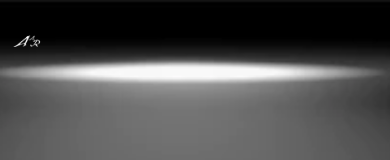
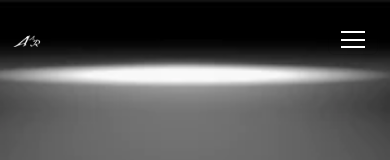
Before and after one commit to AshrafAKRahman/portfolioAtRoot, a React (Create React App) app: page / in a window 390 px wide. Shown: the top 160 px of the page. Built offline with nearby package versions, Linux system fonts and the light colour scheme.

Commit message:
added hamburger menu

```diff
--- a/src/App.css
+++ b/src/App.css
@@ -46,6 +46,18 @@ h1, h2, h3, h4, h6{
   margin: 0;
   padding: 0;
   line-height: normal;
+}
+
+.navbar-toggle-icon {
+  background-color: #000; /* Set the background color of the hamburger icon */
+}
+
+.navbar-link {
+  color: #000; /* Set the color of the menu links */
+}
+
+.navbar-link:hover {
+  color: #fff; /* Set the hover color of the menu links */
 }
 
 .black-header {
@@ -287,7 +299,7 @@ nav.navbar .navbar-toggler[aria-expanded="true"] .navbar-toggler-icon {
   margin-left: 25px;
 }
 #banner-img {
-  margin-top: -180px;
+  margin-top: -250px;
 }
 
 .carousel {
@@ -300,6 +312,11 @@ nav.navbar .navbar-toggler[aria-expanded="true"] .navbar-toggler-icon {
 
 .txt-rotate > .wrap {
   border-right: 0.08em solid #666;
+}
+@media only screen and (max-width: 576px){
+  #banner-img {
+    margin-top: -120px;
+  }
 }
 
 /************ Skills Css ************/
--- a/src/components/Contact.js
+++ b/src/components/Contact.js
@@ -79,8 +79,6 @@ export const Contact = () => {
                   }
                 >
                   <h2>Get In Touch</h2>
-                  <p> ashraf.ak.rahman@gmail.com</p>
-                  <p>07555 095 091</p>
                   <form onSubmit={handleSubmit}>
                     <Row>
                       <Col size={12} sm={6} className="px-1">
--- a/src/components/NavBar.js
+++ b/src/components/NavBar.js
@@ -7,6 +7,7 @@ import navIcon2 from "../assets/img/nav-icon2.svg";
 export const NavBar = () => {
   const [activeLink, setActiveLink] = useState("home");
   const [scrolled, seScrolled] = useState(false);
+  const [expanded, setExpanded] = useState(false);
 
   useEffect(() => {
     const onScroll = () => {
@@ -25,16 +26,24 @@ export const NavBar = () => {
   const onUpdateActiveLink = (value) => {
     setActiveLink(value);
   };
+  const toggleMenu = () => {
+    setExpanded(!expanded);
+  };
+
+  const isMobile = window.innerWidth <= 768; // adjust the width as needed
 
   return (
-    <Navbar expand="lg" className={scrolled ? "scrolled" : ""}>
+    <Navbar
+      expand="lg"
+      expanded={expanded}
+      onToggle={toggleMenu}
+      className="navbar-wrapper"
+    >
       <Container>
         <Navbar.Brand href="#home">
           <img src={logo} alt="logo" />
         </Navbar.Brand>
-        <Navbar.Toggle aria-controls="basic-navbar-nav">
-          <span className="navbar-toggle-icon"></span>
-        </Navbar.Toggle>
+        <Navbar.Toggle aria-controls="basic-navbar-nav"></Navbar.Toggle>
         <Navbar.Collapse id="basic-navbar-nav">
           <Nav className="me-auto">
             <Nav.Link
@@ -100,3 +109,106 @@ export const NavBar = () => {
 };
 
 export default NavBar;
+
+// import { useState, useEffect } from "react";
+// import { Nav, Navbar, Container } from "react-bootstrap";
+// import logo from "../assets/img/logo.png";
+// import navIcon1 from "../assets/img/nav-icon1.svg";
+// import navIcon2 from "../assets/img/nav-icon2.svg";
+
+// export const NavBar = () => {
+//   const [activeLink, setActiveLink] = useState("home");
+//   const [scrolled, seScrolled] = useState(false);
+
+//   useEffect(() => {
+//     const onScroll = () => {
+//       if (window.scrollY > 50) {
+//         seScrolled(true);
+//       } else {
+//         seScrolled(false);
+//       }
+//     };
+
+//     window.addEventListener("scroll", onScroll);
+
+//     return () => window.removeEventListener("scroll", onScroll);
+//   }, []);
+
+//   const onUpdateActiveLink = (value) => {
+//     setActiveLink(value);
+//   };
+
+//   return (
+//     <Navbar expand="lg" className={scrolled ? "scrolled" : ""}>
+//       <Container>
+//         <Navbar.Brand href="#home">
+//           <img src={logo} alt="logo" />
+//         </Navbar.Brand>
+//         <Navbar.Toggle aria-controls="basic-navbar-nav">
+//           <span className="navbar-toggle-icon"></span>
+//         </Navbar.Toggle>
+//         <Navbar.Collapse id="basic-navbar-nav">
+//           <Nav className="me-auto">
+//             <Nav.Link
+//               href="#home"
+//               className={
+//                 activeLink === "home" ? "active navbar-link" : "navbar-link"
+//               }
+//               onClick={() => onUpdateActiveLink("home")}
+//             >
+//               Home
+//             </Nav.Link>
+//             <Nav.Link
+//               href="#skills"
+//               className={
+//                 activeLink === "skills" ? "active navbar-link" : "navbar-link"
+//               }
+//               onClick={() => onUpdateActiveLink("skills")}
+//             >
+//               Skills
+//             </Nav.Link>
+//             <Nav.Link
+//               href="#project"
+//               className={
+//                 activeLink === "project" ? "active navbar-link" : "navbar-link"
+//               }
+//               onClick={() => onUpdateActiveLink("projects")}
+//             >
+//               Projects
+//             </Nav.Link>
+//             <Nav.Link
+//               href="#connect"
+//               className={
+//                 activeLink === "connect" ? "active navbar-link" : "navbar-link"
+//               }
+//               onClick={() => onUpdateActiveLink("connect")}
+//             >
+//               Contact
+//             </Nav.Link>
+//           </Nav>
+//           <span className="navbar-text">
+//             <div className="social-icon">
+//               <a
+//                 id="linkedin-icon"
+//                 href="https://www.linkedin.com/in/ashraf-a-rahman-b7b508120/"
+//                 rel="noreferrer"
+//                 target="_blank"
+//               >
+//                 <img src={navIcon1} alt="" />
+//               </a>
+//               <a
+//                 href="https://github.com/AshrafAKRahman"
+//                 rel="noreferrer"
+//                 target="_blank"
+//               >
+//                 <img src={navIcon2} alt="" />
+//               </a>
+//             </div>
+//           </span>
+//         </Navbar.Collapse>
+//       </Container>
+//     </Navbar>
+//   );
+// };
+
+// export default NavBar;
```
Also changed, not shown: src/assets/img/carousel2.png, src/assets/img/carousel3.png.
